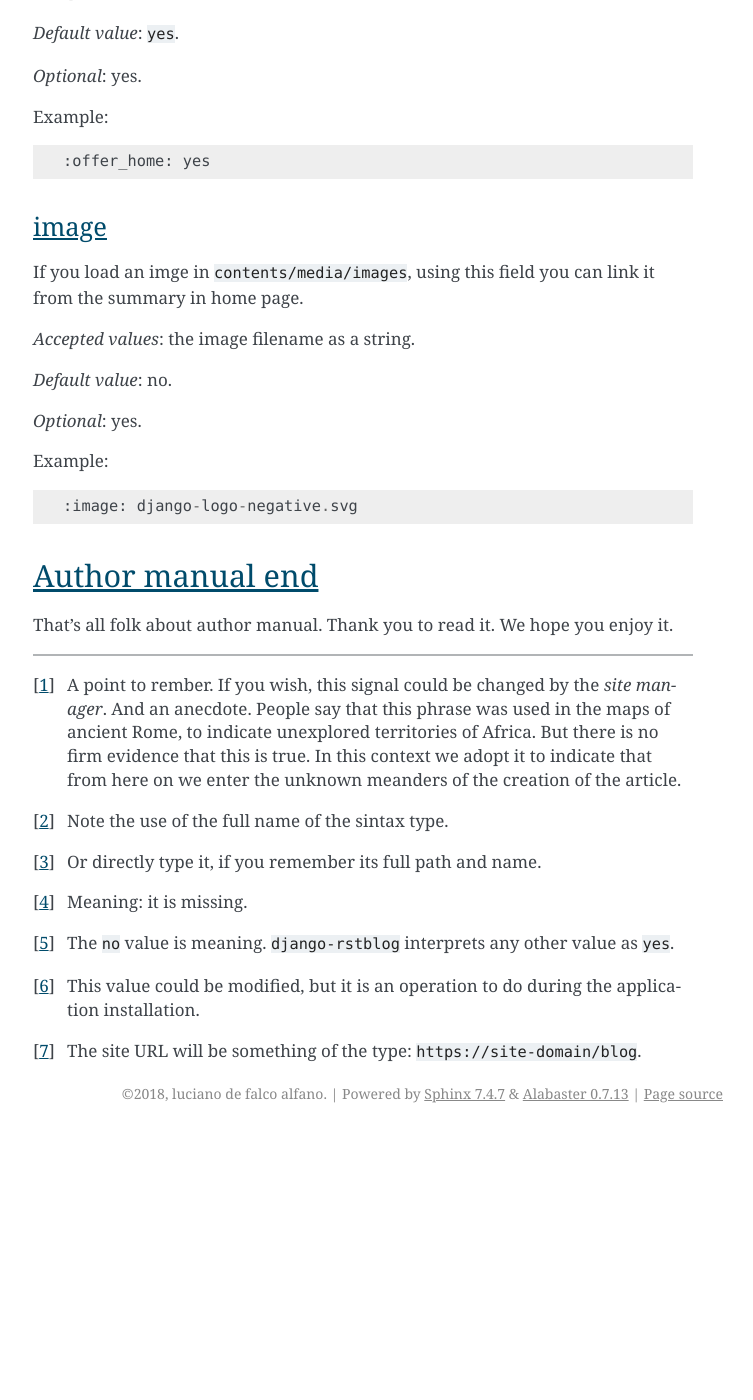
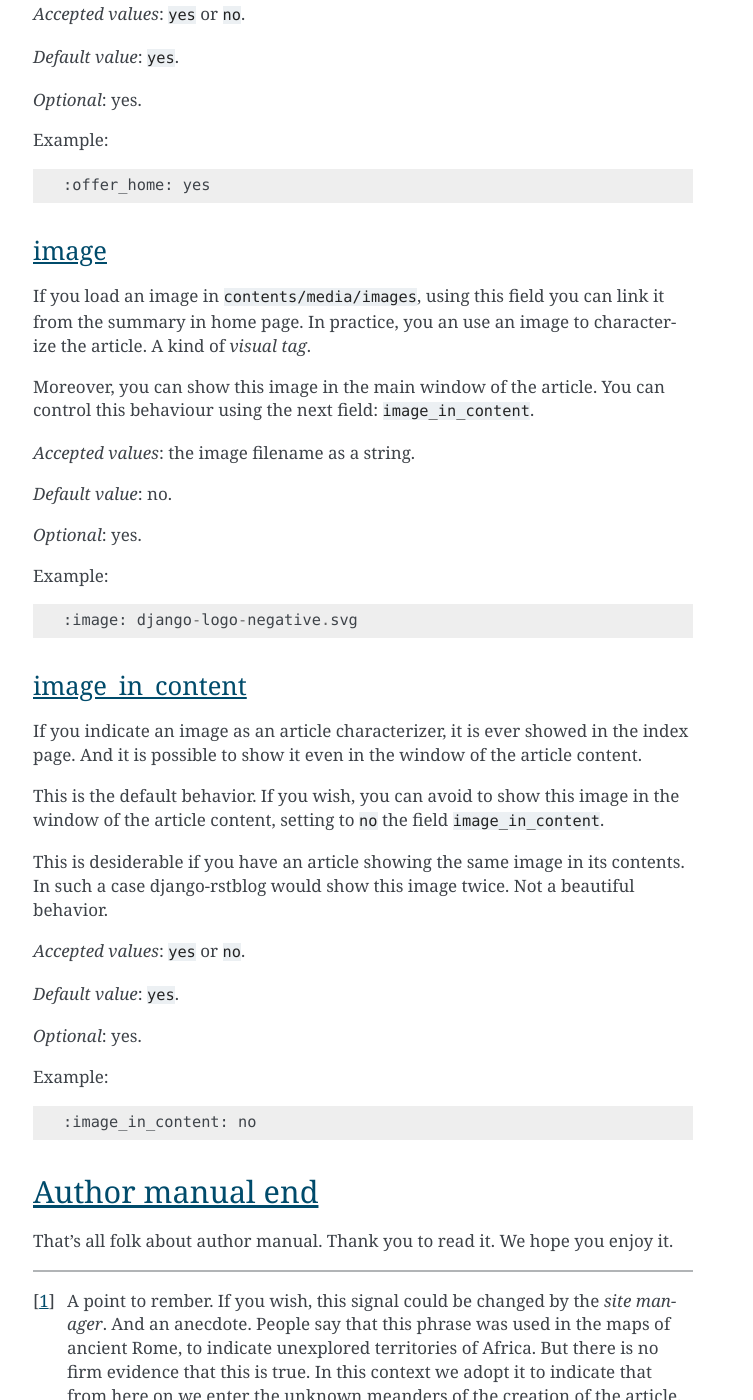
Before and after one commit to l-dfa/django-rstblog, a Sphinx documentation site: the page built from docs/source/author_manual/author_manual.rst, in a window 1280 px wide and 1400 px high, scrolled down 10254 px. Shown: the whole window, without its empty margins (387-1140 px from the left). Built offline with Sphinx 7.4.7, drawn with Linux system fonts in a browser that asks for light colours; before the commit the page ends 11387 px from its top, so only the background shows below that; some of the changed text lies outside the part shown.

Commit message:
docs update

```diff
--- a/CHANGELOG.rst
+++ b/CHANGELOG.rst
@@ -10,6 +10,9 @@
 
 Added
 --------------------
+
+* the field ``image_in_content`` to show, or no, an article image in its
+  content window;
 
 Changed
 --------------------
--- a/docs/source/author_manual/author_manual.rst
+++ b/docs/source/author_manual/author_manual.rst
@@ -482,8 +482,12 @@
 image
 ^^^^^^^^^^^^^^^
 
-If you load an imge in ``contents/media/images``, using this field you can link
-it from the summary in home page.
+If you load an image in ``contents/media/images``, using this field you can link
+it from the summary in home page. In practice, you an use an image to characterize
+the article. A kind of *visual tag*.
+
+Moreover, you can show this image in the main window of the article.
+You can control this behaviour using the next field: ``image_in_content``.
 
 *Accepted values*: the image filename as a string.
 
@@ -494,6 +498,30 @@
 Example::
 
   :image: django-logo-negative.svg
+
+
+image_in_content
+^^^^^^^^^^^^^^^^^^
+
+If you indicate an image as an article characterizer, it is ever showed
+in the index page. And it is possible to show it even in the window
+of the article content.
+
+This is the default behavior. If you wish, you can avoid to show this image
+in the window of the article content, setting to ``no`` the field ``image_in_content``.
+
+This is desiderable if you have an article showing the same image in its contents.
+In such a case django-rstblog would show this image twice. Not a beautiful behavior.
+
+*Accepted values*: ``yes`` or ``no``.
+
+*Default value*: ``yes``.
+
+*Optional*: yes.
+
+Example::
+
+  :image_in_content: no
 
 
 
--- a/docs/source/manager_manual/manager_manual.rst
+++ b/docs/source/manager_manual/manager_manual.rst
@@ -85,6 +85,7 @@
                        'page': 'page', },
             'FIELDS': {'markup',
                        'image',
+                       'image_in_content',
                        'atype',
                        'language',
                        'title',
@@ -101,7 +102,8 @@
             'DT_FIELDS': { 'created',
                            'modified', },
             'BOOL_FIELDS': { 'published',
-                             'offer_home', },
+                             'offer_home',
+                             'image_in_content', },
             'HOME_ITEMS': 10,
         }
         ...
```
